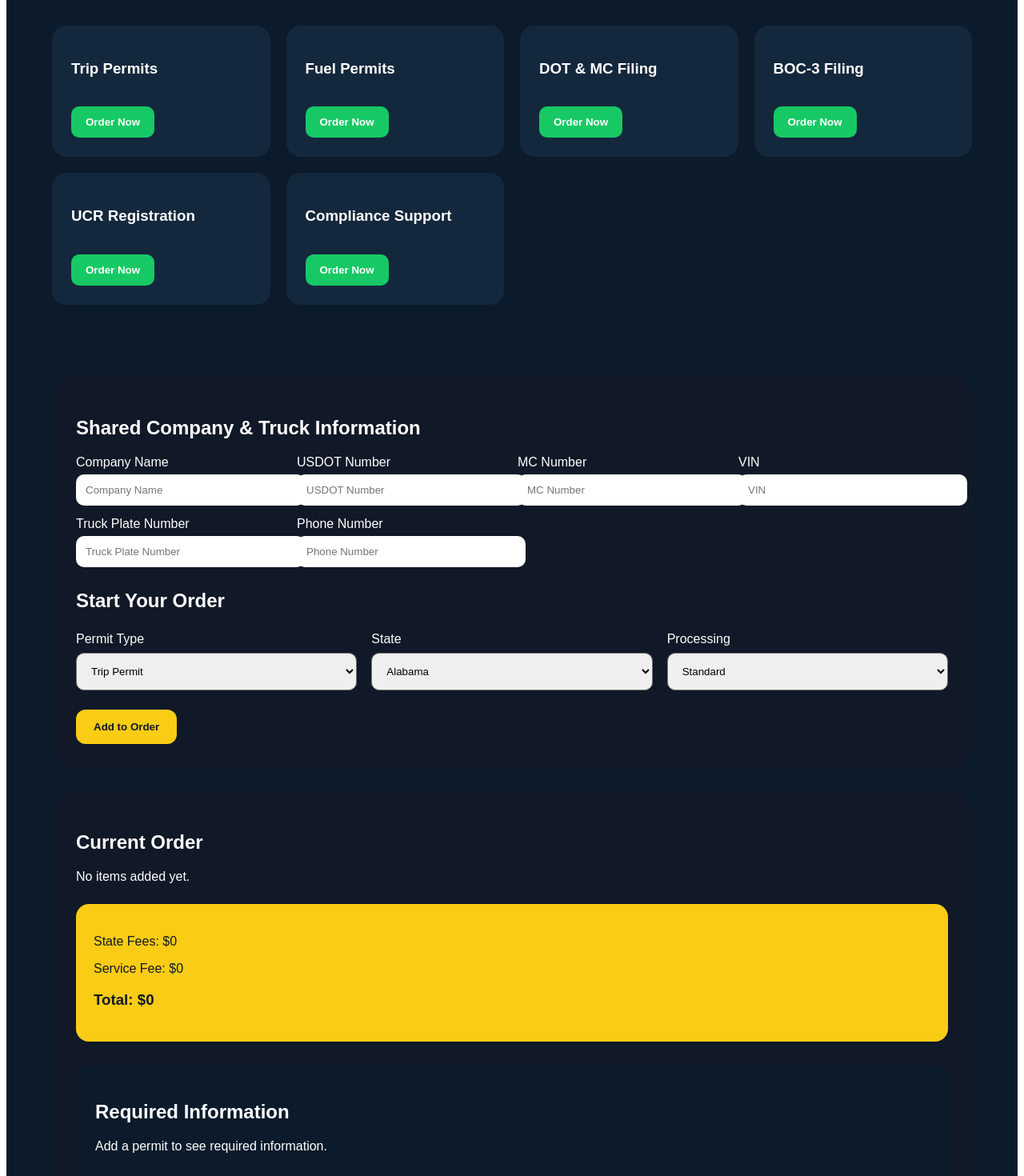
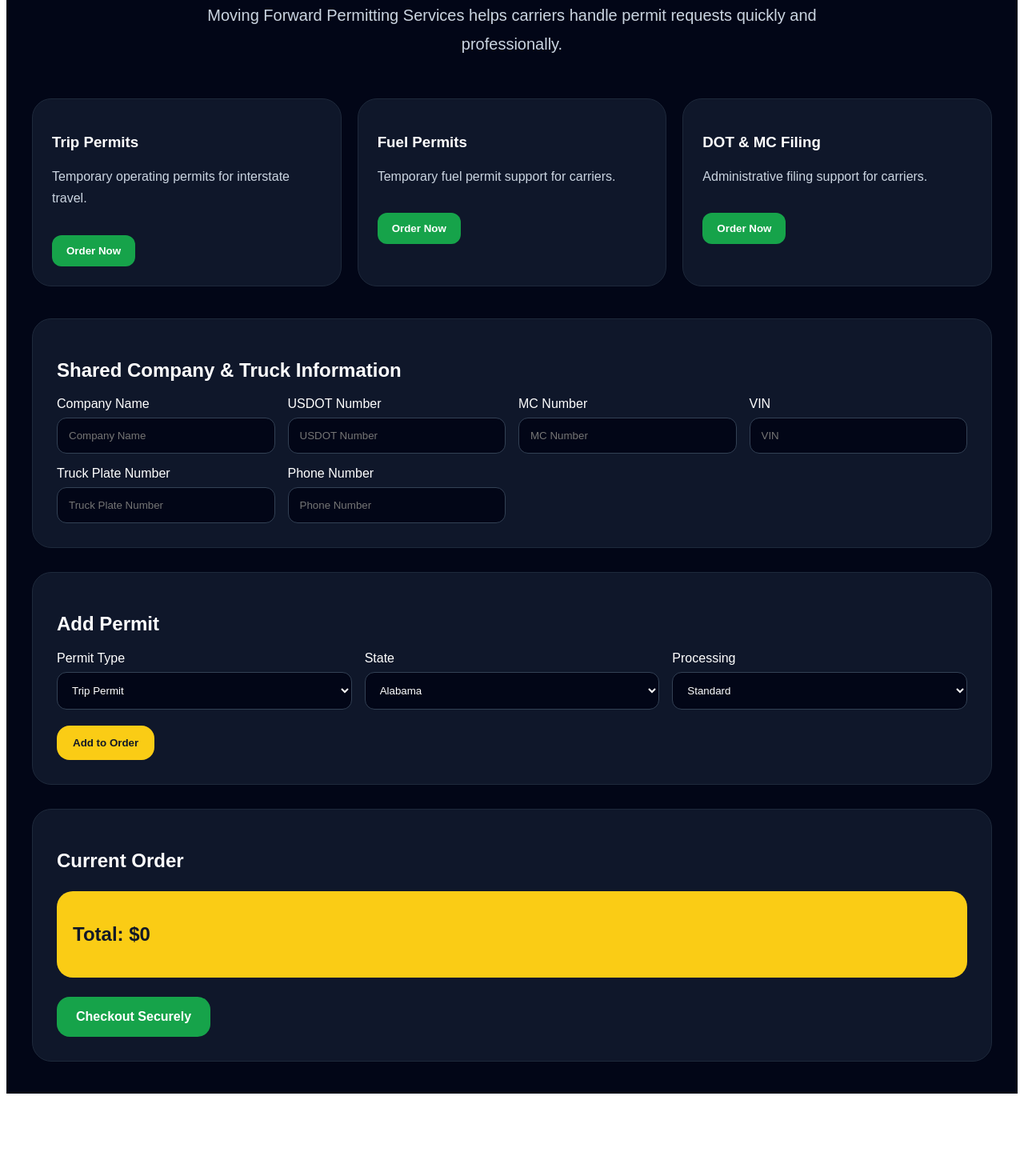
Before and after one commit to movingforwardpermitting/moving-forward-permits, a Next.js app: page / in a window 1280 px wide. Shown: the part 240-1710 px from the top of the page at 80% size. After the commit the page ends 1615 px from the top, so only its background shows below. Built offline with nearby package versions, Linux system fonts and the light colour scheme.

Commit message:
Fix homepage redesign

```diff
--- a/app/page.js
+++ b/app/page.js
@@ -18,12 +18,18 @@ export default function Home() {
   });
 
   const services = [
-    "Trip Permits",
-    "Fuel Permits",
-    "DOT & MC Filing",
-    "BOC-3 Filing",
-    "UCR Registration",
-    "Compliance Support",
+    {
+      title: "Trip Permits",
+      desc: "Temporary operating permits for interstate travel.",
+    },
+    {
+      title: "Fuel Permits",
+      desc: "Temporary fuel permit support for carriers.",
+    },
+    {
+      title: "DOT & MC Filing",
+      desc: "Administrative filing support for carriers.",
+    },
   ];
 
   const states = [
@@ -39,41 +45,35 @@ export default function Home() {
   ];
 
   const stateFees = {
-    Alabama: { "Trip Permit": 20, "Fuel Permit": 20, "Trip + Fuel Permit": 40 },
-    Florida: { "Trip Permit": 30, "Fuel Permit": 45, "Trip + Fuel Permit": 75 },
-    Kentucky: { "Trip Permit": 40, "Fuel Permit": 40, "Trip + Fuel Permit": 80 },
-    Missouri: { "Trip Permit": 10, "Fuel Permit": 10, "Trip + Fuel Permit": 20 },
-    Tennessee: { "Trip Permit": 30, "Fuel Permit": 30, "Trip + Fuel Permit": 60 },
-    Virginia: { "Trip Permit": 15, "Fuel Permit": 20, "Trip + Fuel Permit": 35 },
-  };
-
-  const requirements = {
     Alabama: {
-      "Trip Permit": ["Company Name", "USDOT Number", "VIN", "Truck Plate Number", "Beginning Travel Date"],
-      "Fuel Permit": ["Company Name", "USDOT Number", "VIN", "IFTA Status", "Beginning Travel Date"],
-      "Trip + Fuel Permit": ["Company Name", "USDOT Number", "VIN", "Truck Plate Number", "IFTA Status", "Beginning Travel Date"],
+      "Trip Permit": 20,
+      "Fuel Permit": 20,
+      "Trip + Fuel Permit": 40,
     },
     Florida: {
-      "Trip Permit": ["Company Name", "USDOT Number", "VIN", "Truck Year/Make", "Beginning Travel Date"],
-      "Fuel Permit": ["Company Name", "USDOT Number", "VIN", "IFTA Status", "Beginning Travel Date"],
-      "Trip + Fuel Permit": ["Company Name", "USDOT Number", "VIN", "Truck Year/Make", "IFTA Status", "Beginning Travel Date"],
+      "Trip Permit": 30,
+      "Fuel Permit": 45,
+      "Trip + Fuel Permit": 75,
     },
     Kentucky: {
-      "Trip Permit": ["Company Name", "USDOT Number", "VIN", "Plate Number", "Registered Weight", "Beginning Travel Date"],
-      "Fuel Permit": ["Company Name", "USDOT Number", "VIN", "IFTA Status", "Beginning Travel Date"],
-      "Trip + Fuel Permit": ["Company Name", "USDOT Number", "VIN", "Plate Number", "Registered Weight", "IFTA Status", "Beginning Travel Date"],
-    },
-    Virginia: {
-      "Trip Permit": ["Applicant Name", "Business Address", "Phone Number", "FEIN or SSN", "License Plate Number", "Plate State", "Plate Expiration", "Year/Make/Model", "VIN", "Unit Number"],
-      "Fuel Permit": ["Carrier Name", "Business Address", "Phone Number", "VIN", "Make", "Unit Number", "Year", "License Number", "License State", "License Expiration"],
-      "Trip + Fuel Permit": ["Carrier Name", "Business Address", "Phone Number", "FEIN or SSN", "VIN", "Make", "Unit Number", "Year", "License Number", "License State", "License Expiration"],
+      "Trip Permit": 40,
+      "Fuel Permit": 40,
+      "Trip + Fuel Permit": 80,
     },
   };
 
   const serviceFee = rush ? 50 : 35;
 
+  const stateFeeTotal = orderItems.reduce(
+    (total, item) => total + (item.stateFee || 0),
+    0
+  );
+
+  const total =
+    orderItems.length > 0 ? stateFeeTotal + serviceFee : 0;
+
   const addToOrder = () => {
-    const fee = stateFees[state]?.[permitType] ?? null;
+    const fee = stateFees[state]?.[permitType] ?? 0;
 
     setOrderItems([
       ...orderItems,
@@ -90,39 +90,27 @@ export default function Home() {
     setOrderItems(orderItems.filter((item) => item.id !== id));
   };
 
-  const stateFeeTotal = orderItems.reduce((total, item) => total + (item.stateFee || 0), 0);
-  const total = orderItems.length > 0 ? stateFeeTotal + serviceFee : 0;
-
-  const getDefaultValue = (field) => {
-    if (field.includes("Company")) return sharedInfo.companyName;
-    if (field.includes("USDOT")) return sharedInfo.usdot;
-    if (field.includes("MC")) return sharedInfo.mcNumber;
-    if (field.includes("VIN")) return sharedInfo.vin;
-    if (field.includes("Plate")) return sharedInfo.plateNumber;
-    if (field.includes("Phone")) return sharedInfo.phoneNumber;
-    return "";
-  };
-
   const handleCheckout = async () => {
     if (!sharedInfo.companyName) {
       alert("Please enter Company Name.");
       return;
     }
+
     if (orderItems.length === 0) {
-      alert("Please add at least one permit to your order.");
+      alert("Please add at least one permit.");
       return;
     }
 
     try {
-      const response = await fetch("/api/create-checkout-session", {
+      const response = await fetch(
+        "/api/create-checkout-session",
+        {
           method: "POST",
           headers: {
             "Content-Type": "application/json",
           },
           body: JSON.stringify({
             total,
-          email: "",
-orderItems,
             companyName: sharedInfo.companyName,
             usdot: sharedInfo.usdot,
             mcNumber: sharedInfo.mcNumber,
@@ -132,56 +120,149 @@ orderItems,
             permitType: orderItems[0]?.permitType,
             state: orderItems[0]?.state,
             rush,
+            orderItems,
           }),
-      });
+        }
+      );
 
       const data = await response.json();
 
       if (data.url) {
         window.location.href = data.url;
       } else {
-        alert(data.error || "Stripe checkout failed.");
+        alert("Checkout failed.");
       }
     } catch (error) {
-      alert("Checkout error: " + error.message);
+      alert(error.message);
     }
   };
 
+  const inputStyle = {
+    width: "100%",
+    padding: "14px",
+    marginTop: "8px",
+    borderRadius: "12px",
+    border: "1px solid #334155",
+    background: "#020617",
+    color: "white",
+    boxSizing: "border-box",
+  };
+
   return (
-    <main style={{ minHeight: "100vh", background: "#0b1b2b", color: "white", fontFamily: "Arial" }}>
-      <section style={{ padding: "50px 24px", maxWidth: "1150px", margin: "0 auto" }}>
-        <h1 style={{ fontSize: "48px", marginBottom: "18px" }}>
-          Moving Forward Permitting Services
+    <main
+      style={{
+        minHeight: "100vh",
+        background: "#020617",
+        color: "white",
+        fontFamily: "Arial, sans-serif",
+        padding: "40px 20px",
+      }}
+    >
+      <div
+        style={{
+          maxWidth: "1200px",
+          margin: "0 auto",
+        }}
+      >
+        <div
+          style={{
+            textAlign: "center",
+            marginBottom: "50px",
+          }}
+        >
+          <h1
+            style={{
+              fontSize: "58px",
+              marginBottom: "20px",
+            }}
+          >
+            Fast trucking permits without the paperwork headache.
           </h1>
 
-        <p style={{ fontSize: "20px", lineHeight: "1.6", maxWidth: "760px" }}>
-          Trucking permit processing and compliance support for owner-operators,
-          dispatchers, and trucking companies.
+          <p
+            style={{
+              color: "#cbd5e1",
+              fontSize: "20px",
+              lineHeight: "1.8",
+              maxWidth: "800px",
+              margin: "0 auto",
+            }}
+          >
+            Moving Forward Permitting Services helps
+            carriers handle permit requests quickly and
+            professionally.
+          </p>
+        </div>
+
+        <div
+          style={{
+            display: "grid",
+            gridTemplateColumns:
+              "repeat(auto-fit, minmax(250px, 1fr))",
+            gap: "20px",
+          }}
+        >
+          {services.map((service) => (
+            <div
+              key={service.title}
+              style={{
+                background: "#0f172a",
+                border: "1px solid #1e293b",
+                padding: "24px",
+                borderRadius: "24px",
+              }}
+            >
+              <h3>{service.title}</h3>
+
+              <p
+                style={{
+                  color: "#cbd5e1",
+                  lineHeight: "1.7",
+                }}
+              >
+                {service.desc}
               </p>
 
-        <div style={{ marginTop: "35px", display: "grid", gridTemplateColumns: "repeat(auto-fit, minmax(240px, 1fr))", gap: "20px" }}>
-          {services.map((service) => (
-            <div key={service} style={{ background: "#14283d", padding: "24px", borderRadius: "18px" }}>
-              <h3>{service}</h3>
               <button
-                onClick={() => {
-                  setSelectedService(service);
-                  document.getElementById("order-section")?.scrollIntoView({ behavior: "smooth" });
+                onClick={() =>
+                  setSelectedService(service.title)
+                }
+                style={{
+                  marginTop: "16px",
+                  background: "#16a34a",
+                  color: "white",
+                  border: "none",
+                  padding: "12px 18px",
+                  borderRadius: "12px",
+                  cursor: "pointer",
+                  fontWeight: "bold",
                 }}
-                style={{ marginTop: "18px", background: "#17c964", color: "white", border: "none", padding: "12px 18px", borderRadius: "10px", cursor: "pointer", fontWeight: "bold" }}
               >
                 Order Now
               </button>
             </div>
           ))}
         </div>
-      </section>
 
-      <section id="order-section" style={{ padding: "40px 24px", maxWidth: "1150px", margin: "0 auto" }}>
-        <div style={{ background: "#111827", padding: "30px", borderRadius: "22px" }}>
+        <div
+          style={{
+            marginTop: "40px",
+            background: "#0f172a",
+            padding: "30px",
+            borderRadius: "24px",
+            border: "1px solid #1e293b",
+          }}
+        >
           <h2>Shared Company & Truck Information</h2>
 
-          <div style={{ display: "grid", gridTemplateColumns: "repeat(auto-fit, minmax(220px, 1fr))", gap: "14px", marginBottom: "28px" }}>
+          <div
+            style={{
+              display: "grid",
+              gridTemplateColumns:
+                "repeat(auto-fit, minmax(220px, 1fr))",
+              gap: "16px",
+            }}
+          >
             {[
               ["companyName", "Company Name"],
               ["usdot", "USDOT Number"],
@@ -192,23 +273,59 @@ orderItems,
             ].map(([key, label]) => (
               <div key={key}>
                 <label>{label}</label>
+
                 <input
                   value={sharedInfo[key]}
-                  onChange={(e) => setSharedInfo({ ...sharedInfo, [key]: e.target.value })}
+                  onChange={(e) =>
+                    setSharedInfo({
+                      ...sharedInfo,
+                      [key]: e.target.value,
+                    })
+                  }
                   placeholder={label}
-                  style={{ width: "100%", padding: "12px", marginTop: "6px", borderRadius: "10px", border: "none" }}
+                  style={inputStyle}
                 />
               </div>
             ))}
           </div>
+        </div>
 
-          <h2>Start Your Order</h2>
-          {selectedService && <p>You selected: <strong>{selectedService}</strong></p>}
+        <div
+          style={{
+            marginTop: "30px",
+            background: "#0f172a",
+            padding: "30px",
+            borderRadius: "24px",
+            border: "1px solid #1e293b",
+          }}
+        >
+          <h2>Add Permit</h2>
 
-          <div style={{ display: "grid", gridTemplateColumns: "repeat(auto-fit, minmax(220px, 1fr))", gap: "18px", marginTop: "25px" }}>
+          {selectedService && (
+            <p style={{ color: "#cbd5e1" }}>
+              Selected Service:
+              <strong> {selectedService}</strong>
+            </p>
+          )}
+
+          <div
+            style={{
+              display: "grid",
+              gridTemplateColumns:
+                "repeat(auto-fit, minmax(220px, 1fr))",
+              gap: "16px",
+            }}
+          >
             <div>
               <label>Permit Type</label>
-              <select value={permitType} onChange={(e) => setPermitType(e.target.value)} style={{ width: "100%", padding: "14px", marginTop: "8px", borderRadius: "10px" }}>
+
+              <select
+                value={permitType}
+                onChange={(e) =>
+                  setPermitType(e.target.value)
+                }
+                style={inputStyle}
+              >
                 <option>Trip Permit</option>
                 <option>Fuel Permit</option>
                 <option>Trip + Fuel Permit</option>
@@ -217,112 +334,129 @@ orderItems,
 
             <div>
               <label>State</label>
-              <select value={state} onChange={(e) => setState(e.target.value)} style={{ width: "100%", padding: "14px", marginTop: "8px", borderRadius: "10px" }}>
-                {states.map((s) => <option key={s}>{s}</option>)}
+
+              <select
+                value={state}
+                onChange={(e) =>
+                  setState(e.target.value)
+                }
+                style={inputStyle}
+              >
+                {states.map((s) => (
+                  <option key={s}>{s}</option>
+                ))}
               </select>
             </div>
 
             <div>
               <label>Processing</label>
-              <select value={rush ? "Rush" : "Standard"} onChange={(e) => setRush(e.target.value === "Rush")} style={{ width: "100%", padding: "14px", marginTop: "8px", borderRadius: "10px" }}>
+
+              <select
+                value={rush ? "Rush" : "Standard"}
+                onChange={(e) =>
+                  setRush(e.target.value === "Rush")
+                }
+                style={inputStyle}
+              >
                 <option>Standard</option>
                 <option>Rush</option>
               </select>
             </div>
           </div>
 
-          <button onClick={addToOrder} style={{ marginTop: "24px", background: "#facc15", color: "#111827", border: "none", padding: "14px 22px", borderRadius: "12px", fontWeight: "bold", cursor: "pointer" }}>
+          <button
+            onClick={addToOrder}
+            style={{
+              marginTop: "20px",
+              background: "#facc15",
+              color: "#111827",
+              border: "none",
+              padding: "14px 20px",
+              borderRadius: "16px",
+              fontWeight: "bold",
+              cursor: "pointer",
+            }}
+          >
             Add to Order
           </button>
         </div>
 
-        <div style={{ marginTop: "30px", background: "#111827", padding: "30px", borderRadius: "22px" }}>
+        <div
+          style={{
+            marginTop: "30px",
+            background: "#0f172a",
+            padding: "30px",
+            borderRadius: "24px",
+            border: "1px solid #1e293b",
+          }}
+        >
           <h2>Current Order</h2>
 
-          {orderItems.length === 0 && <p>No items added yet.</p>}
+          {orderItems.map((item) => (
+            <div
+              key={item.id}
+              style={{
+                background: "#020617",
+                border: "1px solid #1e293b",
+                padding: "18px",
+                borderRadius: "18px",
+                marginTop: "16px",
+              }}
+            >
+              <strong>
+                {item.permitType} - {item.state}
+              </strong>
 
-          {orderItems.map((item, index) => (
-            <div key={item.id} style={{ background: "#0b1b2b", padding: "18px", borderRadius: "14px", marginTop: "14px" }}>
-              <p><strong>Item #{index + 1}</strong></p>
-              <p>{item.permitType} — {item.state}</p>
-              <p>State Fee: {item.stateFee ? `$${item.stateFee}` : "Quote required"}</p>
-              <button onClick={() => removeItem(item.id)} style={{ background: "transparent", color: "#f87171", border: "1px solid #f87171", padding: "8px 12px", borderRadius: "8px" }}>
+              <p style={{ color: "#cbd5e1" }}>
+                State Fee: ${item.stateFee}
+              </p>
+
+              <button
+                onClick={() => removeItem(item.id)}
+                style={{
+                  background: "transparent",
+                  color: "#f87171",
+                  border: "1px solid #f87171",
+                  padding: "10px 14px",
+                  borderRadius: "12px",
+                  cursor: "pointer",
+                }}
+              >
                 Remove
               </button>
             </div>
           ))}
 
-          <div style={{ marginTop: "25px", background: "#facc15", color: "#111827", padding: "22px", borderRadius: "16px" }}>
-            <p>State Fees: ${stateFeeTotal}</p>
-            <p>Service Fee: ${orderItems.length > 0 ? serviceFee : 0}</p>
-            <h3>Total: ${total}</h3>
-          </div>
-
-          <div style={{ marginTop: "30px", background: "#0b1b2b", padding: "24px", borderRadius: "16px" }}>
-            <h2>Required Information</h2>
-
-            {orderItems.length === 0 && <p>Add a permit to see required information.</p>}
-
-            {orderItems.map((item, index) => {
-              const fields = requirements[item.state]?.[item.permitType] || [
-  "Company Name",
-  "USDOT Number",
-  "VIN",
-  "Beginning Travel Date",
-  "Additional Notes",
-];
-
-const filteredFields = fields.filter(
-  (field) =>
-    ![
-      "Company Name",
-      "USDOT Number",
-      "MC Number",
-      "VIN",
-      "Truck Plate Number",
-      "Plate Number",
-      "Phone Number",
-    ].includes(field)
-);
-              return (
-                <div key={item.id} style={{ marginTop: "20px", padding: "18px", background: "#111827", borderRadius: "14px" }}>
-                  <h3>Request #{index + 1}: {item.state} {item.permitType}</h3>
-
-                  <div style={{ display: "grid", gridTemplateColumns: "repeat(auto-fit, minmax(220px, 1fr))", gap: "14px", marginTop: "15px" }}>
-                    {filteredFields.map((field) => (
-                      <div key={field}>
-                        <label>{field}</label>
-                        <input
-                          type={field.includes("Travel Date") || field.includes("Beginning Travel Date") ? "date" : "text"}
-                          defaultValue={getDefaultValue(field)}
-                          placeholder={field.includes("Travel Date") || field.includes("Beginning Travel Date") ? "Beginning Travel Date" : field}
-                          style={{ width: "100%", padding: "12px", marginTop: "6px", borderRadius: "10px", border: "none" }}
-                        />
-                      </div>
-                    ))}
-                  </div>
-                </div>
-              );
-            })}
+          <div
+            style={{
+              marginTop: "24px",
+              background: "#facc15",
+              color: "#111827",
+              padding: "20px",
+              borderRadius: "20px",
+            }}
+          >
+            <h2>Total: ${total}</h2>
           </div>
 
           <button
             onClick={handleCheckout}
             style={{
               marginTop: "24px",
-              background: "#17c964",
+              background: "#16a34a",
               color: "white",
               border: "none",
-              padding: "14px 22px",
-              borderRadius: "12px",
+              padding: "16px 24px",
+              borderRadius: "16px",
               fontWeight: "bold",
               cursor: "pointer",
+              fontSize: "16px",
             }}
           >
             Checkout Securely
           </button>
         </div>
-      </section>
+      </div>
     </main>
   );
 }
```
Lines whose indentation alone changed are shown as unchanged.
